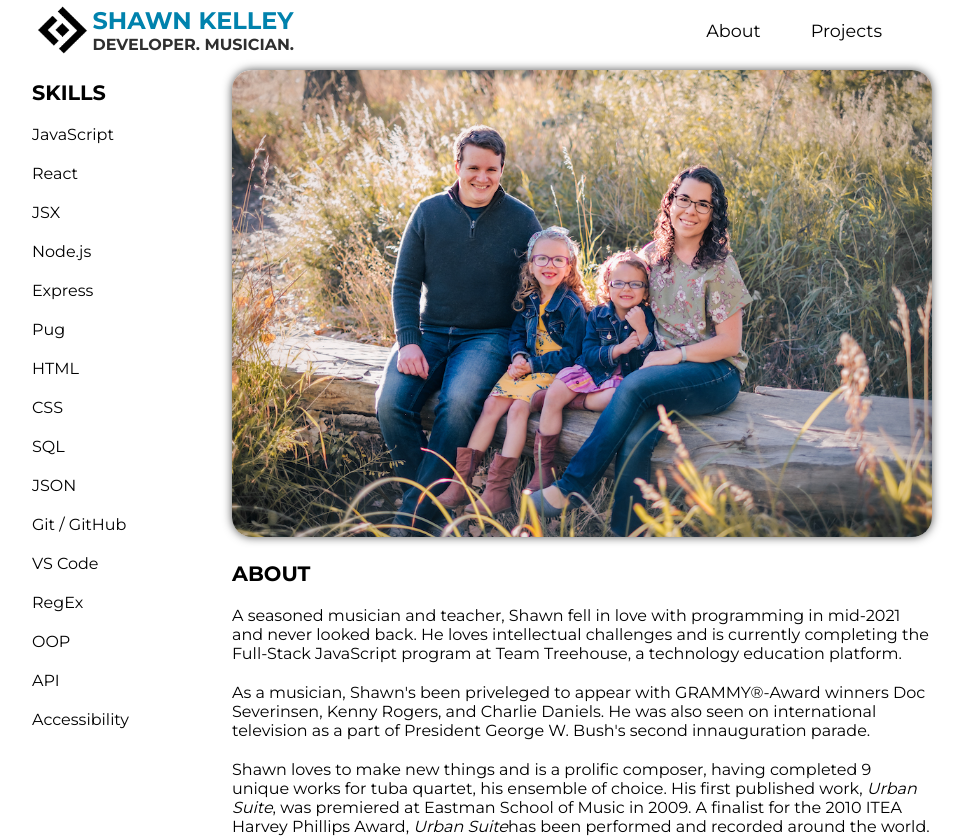
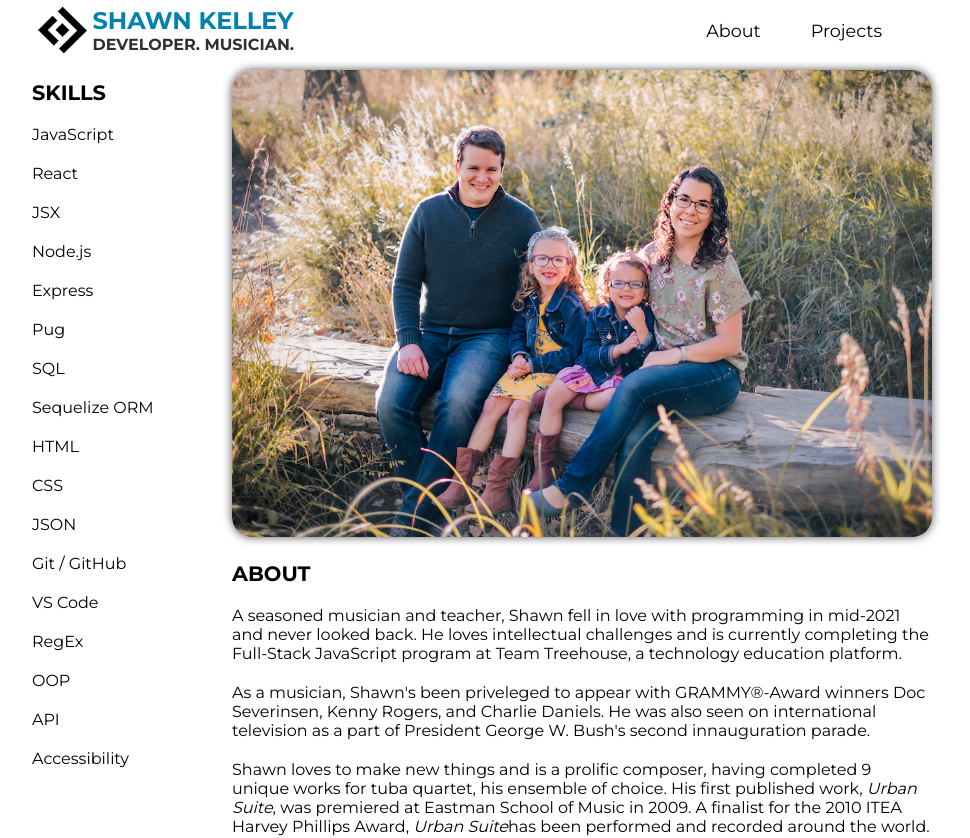
Before and after one commit to shawnkelleydev/sk-ws-react, a React (Create React App) app: page /about in a window 1280 px wide. Shown: the top 838 px of the page, without its empty margins (158-1128 px from the left). Built offline with nearby package versions, Linux system fonts and the light colour scheme.

Commit message:
skill updates

```diff
--- a/src/components/About.js
+++ b/src/components/About.js
@@ -58,9 +58,10 @@ const About = () => {
             <li className="skill">Node.js</li>
             <li className="skill">Express</li>
             <li className="skill">Pug</li>
+            <li className="skill">SQL</li>
+            <li className="skill">Sequelize ORM</li>
             <li className="skill">HTML</li>
             <li className="skill">CSS</li>
-            <li className="skill">SQL</li>
             <li className="skill">JSON</li>
             <li className="skill">Git / GitHub</li>
             <li className="skill">VS Code </li>
--- a/src/components/work.js
+++ b/src/components/work.js
@@ -44,7 +44,7 @@ export const projects = [
     description:
       "An editable list of library books integrating JavaScript and SQL.",
     tag: " SQL Library was project from Team Treehouse, running on Heroku (please forgive sleepy Dyno delays).",
-    technologies: ["Node.js", "Express", "Sequelize ORM", "SQL"],
+    technologies: ["Node.js", "Express", "Sequelize ORM", "SQLite"],
     live_link: "https://intense-shore-26930.herokuapp.com/books",
     github_link: "https://github.com/shawnkelleydev/techdegree-project-8-sql",
   },
```
